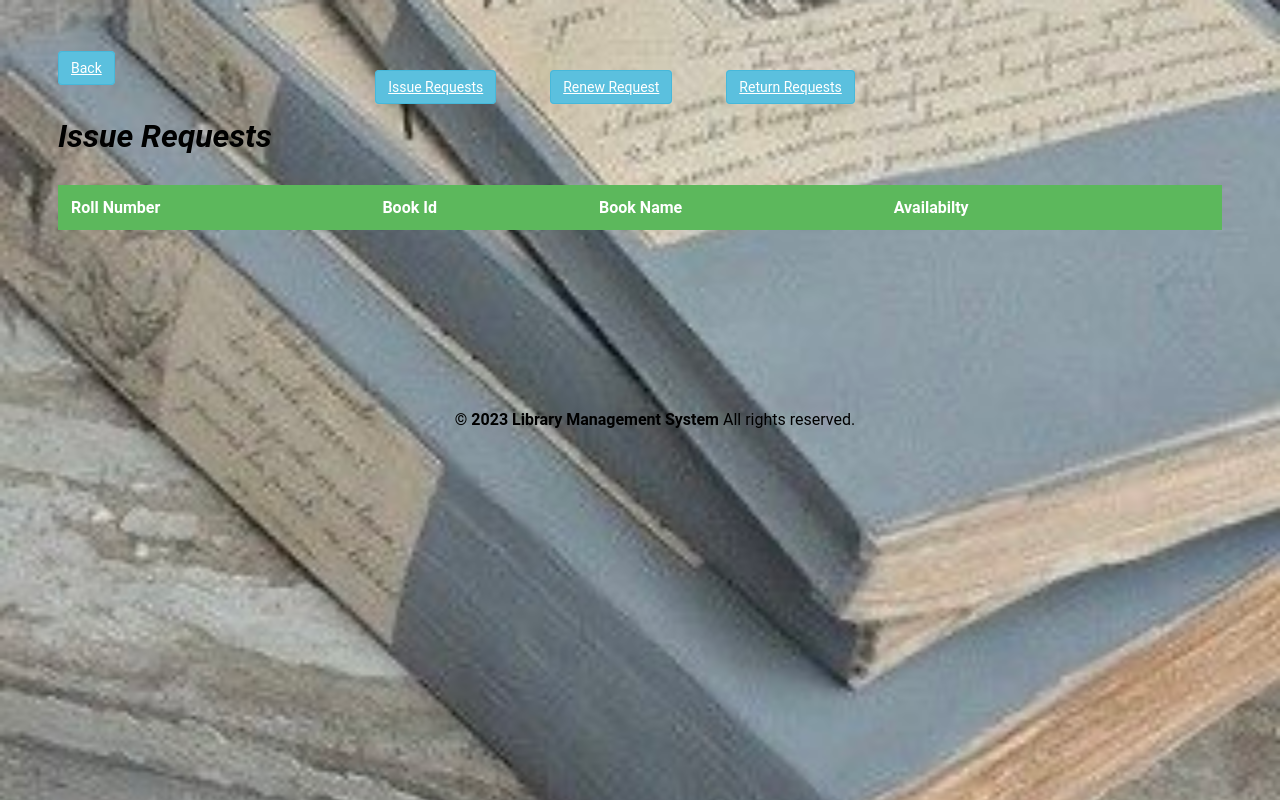
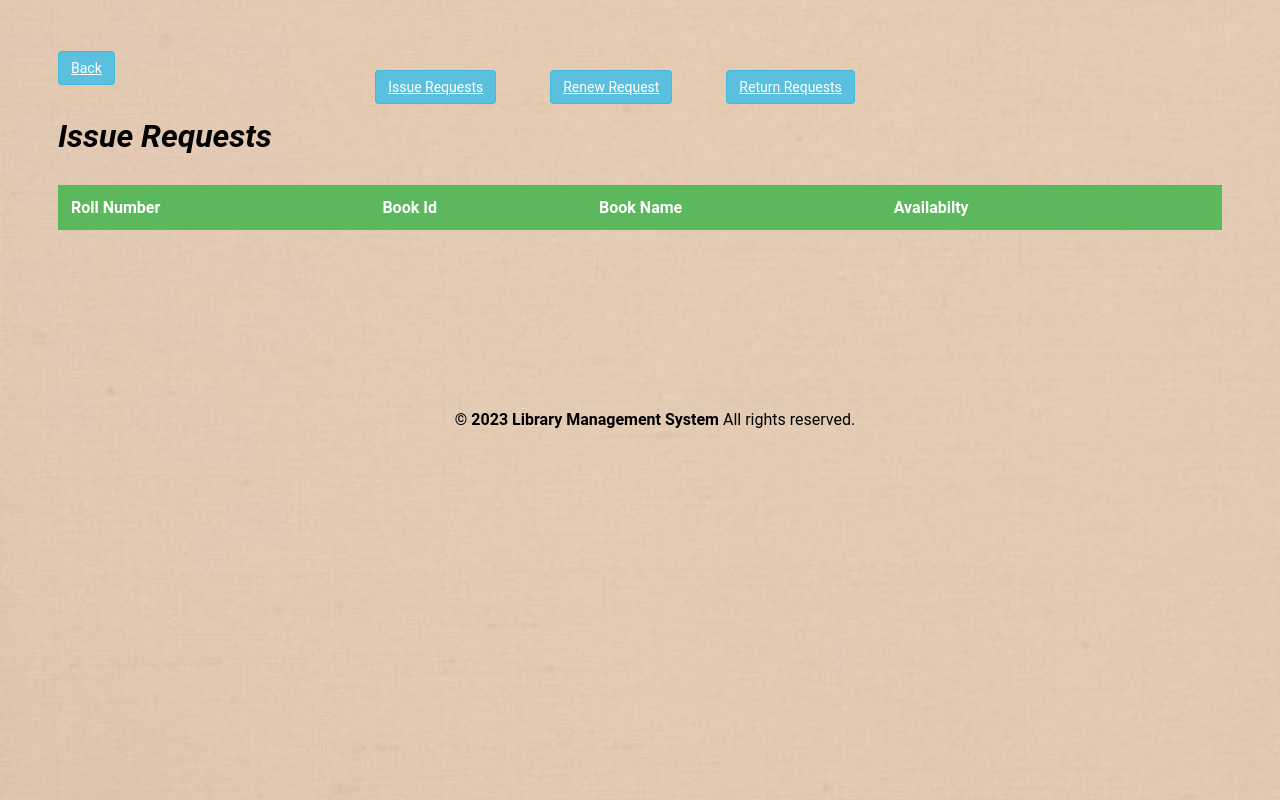
Before and after one commit to concillo/202SYSTEM, a PHP site: page /admin/issue_requests.php in a window 1280 px wide. Run offline with PHP 8.4, Linux system fonts and the light colour scheme; the visitor is signed in with stand-in values (Sample User, id 1); data that the repository does not hold is empty; some libraries are stand-ins or nearby versions.

Commit message:
[serot] added image for the body background in request

```diff
--- a/admin/issue_requests.php
+++ b/admin/issue_requests.php
@@ -21,7 +21,7 @@ if ($_SESSION['RollNo']) {
 
 
    body {font-family: 'Roboto', sans-serif;
-        background: url('images/issue.png') no-repeat;
+        background: url('images/colors.jpg') no-repeat;
         background-size: cover;
         background-position: center;
        padding:50px;
--- a/admin/return_requests.php
+++ b/admin/return_requests.php
@@ -19,7 +19,7 @@ if ($_SESSION['RollNo']) {
         <style>
 
 body {font-family: 'Roboto', sans-serif;
-        background: url('images/return.png') no-repeat;
+        background: url('images/colors.jpg') no-repeat;
         background-size: cover;
         background-position: center;
        padding:50px;
```
Also changed, not shown: admin/renew_requests.php (+13 -9 lines), images/colors.jpg (added).
